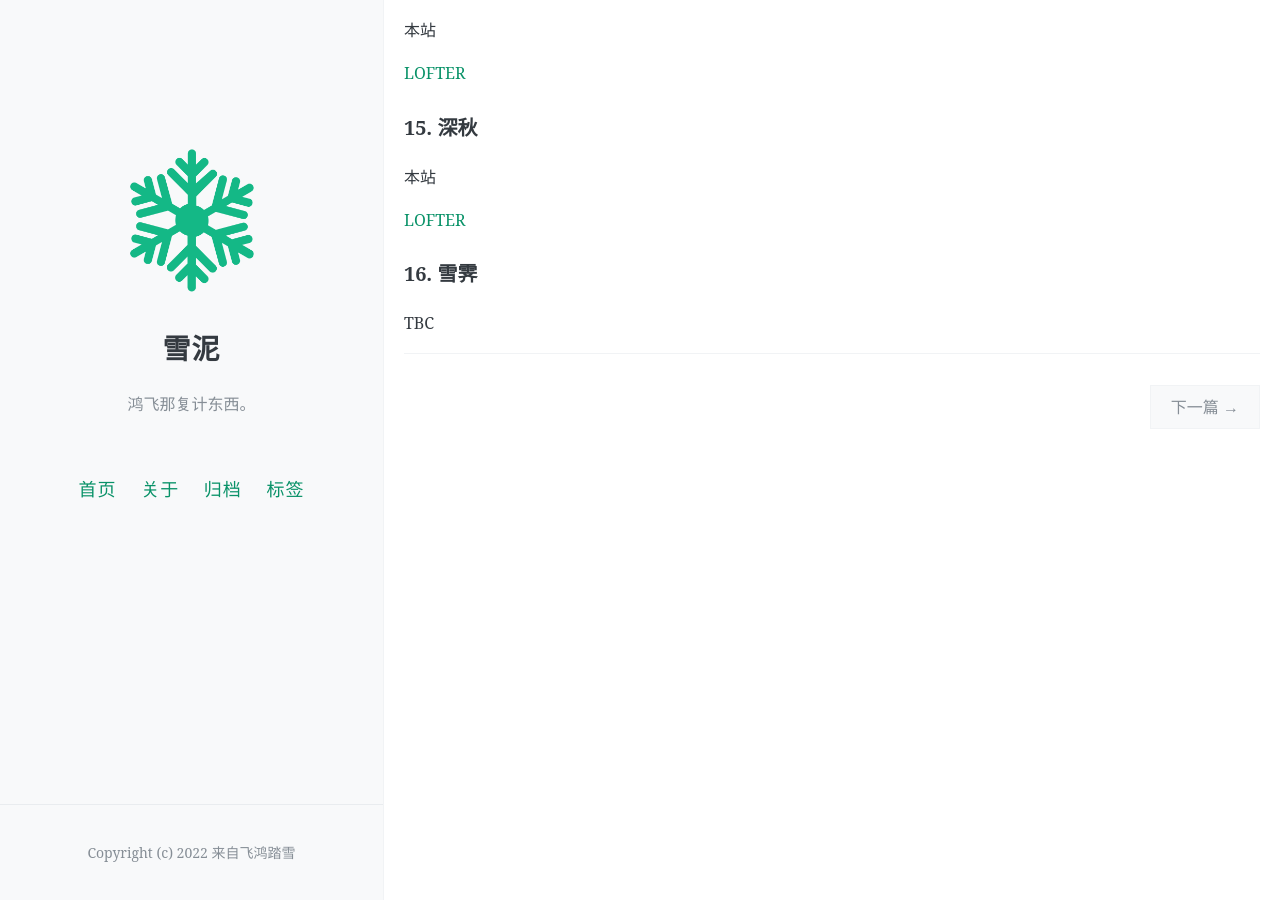
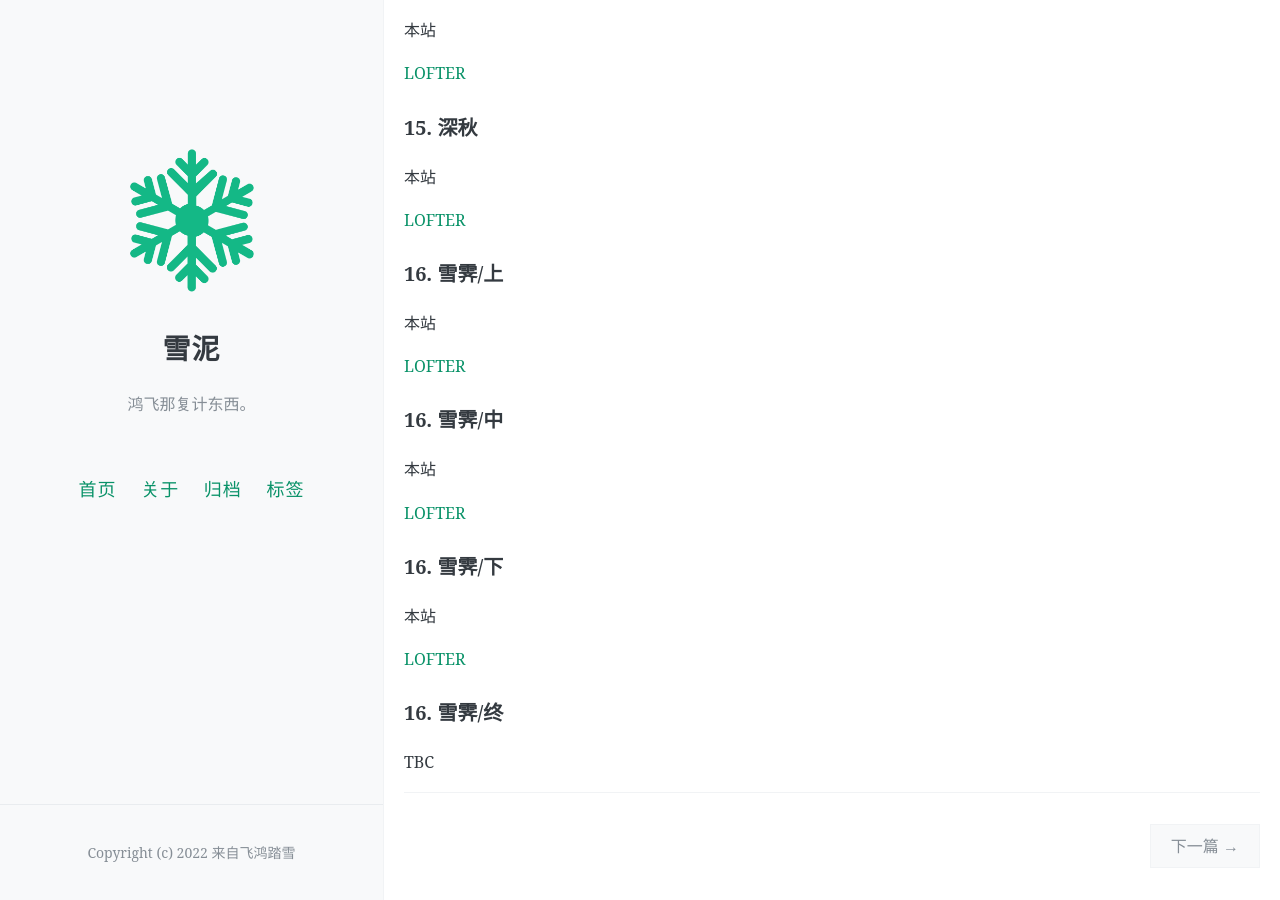
Before and after one commit to jwjwjiawen/feihongtaxue, a Jekyll site: the page built from _posts/2022-06-03-brotoc.md, in a window 1280 px wide and 900 px high, scrolled down 3425 px. Built offline with Jekyll 4.4.1, drawn with Linux system fonts in a browser that asks for light colours; comment, search, counter and statistics services are not loaded.

Commit message:
Update 2022-06-03-brotoc.md

```diff
--- a/_posts/2022-06-03-brotoc.md
+++ b/_posts/2022-06-03-brotoc.md
@@ -153,6 +153,24 @@ pinned: false
 
 [LOFTER](https://iris2020.lofter.com/post/2457e4_2b6a2cda4)
 
-### 16. 雪霁
+### 16. 雪霁/上
+
+本站
+
+[LOFTER](https://iris2020.lofter.com/post/2457e4_2b6c251dd)
+
+### 16. 雪霁/中
+
+本站
+
+[LOFTER](https://iris2020.lofter.com/post/2457e4_2b6c4137b)
+
+### 16. 雪霁/下
+
+本站
+
+[LOFTER](https://iris2020.lofter.com/post/2457e4_2b6cb9433)
+
+### 16. 雪霁/终
 
 TBC
```
